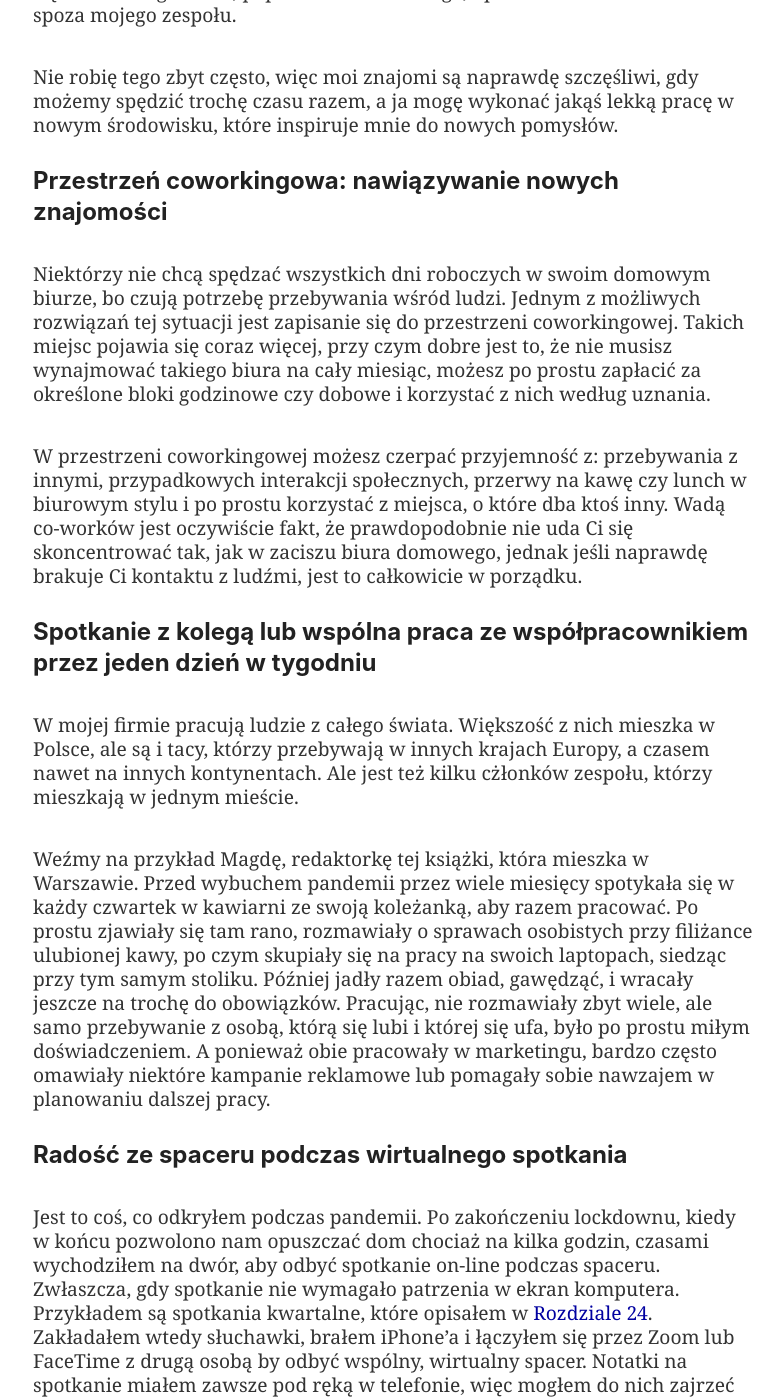
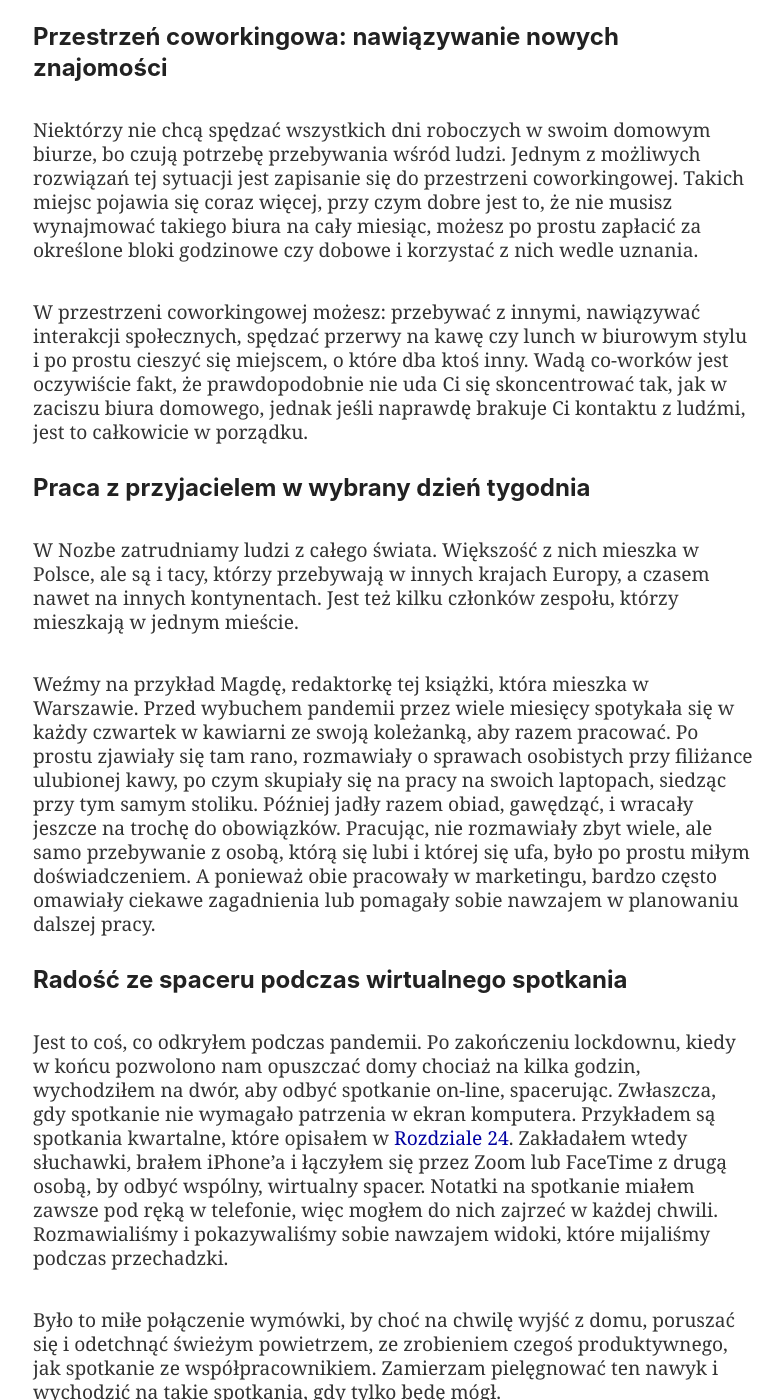
Before and after one commit to Nozbe/NoOffice.org, a Jekyll site: the page built from _pl/offices.md, in a window 1280 px wide and 1400 px high, scrolled down 4822 px. Shown: the whole window, without its empty margins (247-1030 px from the left). Built offline with Jekyll 4.4.1, drawn with Linux system fonts in a browser that asks for light colours; some of the changed text lies outside the part shown.

Commit message:
Update offices.md

```diff
--- a/_pl/offices.md
+++ b/_pl/offices.md
@@ -12,33 +12,33 @@
 
 ## Praca w trybie #NoOffice to praca z dowolnego miejsca na ziemi!
 
-To, co kocham najbardziej w pracy zdalnej, to swoboda pracy z dowolnego miejsca na ziemi i o dowolnej porze dnia.
+To, co kocham najbardziej w pracy zdalnej, to możliwość pracy z dowolnego miejsca na ziemi i o dowolnej porze dnia.
 
-W [Rozdziale 21](/21/) wyjaśniłem istotne znaczenie zaprojektowania domowego biura, które pomoże Ci wydajnie pracować w zaciszu własnego lokum. W [Rozdziale 22](/22/) pisałem jak ważna jest prawidłowa równowaga między życiem osobistym i zawodowym. Dzięki elastycznym godzinom pracy i dobrej komunikacji z pozostałymi domownikami z łatwością dopasujesz godziny pracy do życia rodzinnego.
+W [Rozdziale 21](/21/) zachęcałem do uważnego projektowania domowego biura, w którym można wydajnie pracować w zaciszu własnego domu. W [Rozdziale 22](/22/) pisałem jak ważna jest prawidłowa równowaga między życiem osobistym i zawodowym. Dzięki elastycznym godzinom pracy i dobrej komunikacji z pozostałymi domownikami z łatwością dopasujesz godziny pracy do życia rodzinnego.
 
-W tym rozdziale skupimy się jednak na innym rodzaju elastyczności, którą zyskujesz jako osoba pracująca w trybie *Nie Ma Biura*. Możesz korzystać z wielu różnych biur!
+W tym rozdziale skupimy się na tym rodzaju elastyczności, który zyskujesz, pracując w trybie *#NoOffice*. Możesz korzystać z wielu różnych biur!
 
 Parafrazując hasło Apple dla App Store: *There's an app for that!* Powiedziałbym, że:
 
-> Jeśli jest jakieś zadanie, to jest na nie biuro!
+> Jeśli masz coś do zrobienia, jest na to biuro!
 
 ## Poznaj wroga produktywności: prokrastynację
 
-Jak pewnie się już domyślasz dzięki lekturze tej książki, bycie CEO Nozbe od ponad 15 lat sprawiło, że stałem się kimś w rodzaju fanatyka produktywności. Rozwijając naszą aplikację, nie tylko pracowałem nad swoją indywidualną produktywnością, ale przeprowadzałem też wywiady z użytkownikami, klientami i znanymi guru produktywności. Wspólnym wrogiem nas wszystkich jest prokrastynacja.
+Jak pewnie się już domyślasz dzięki lekturze tej książki, bycie CEO Nozbe od ponad 15 lat sprawiło, że stałem się kimś w rodzaju fanatyka produktywności. Rozwijając naszą aplikację, nie tylko pracowałem nad swoją indywidualną efektywnością, ale przeprowadzałem też wywiady z użytkownikami, klientami i znanymi guru produktywności. Wspólnym wrogiem nas wszystkich jest prokrastynacja.
 
-Poza powiadomieniami, przerwami, wahaniami nastroju i innymi czynnikami, odczuwamy nieustanną pokusę, aby nie robić tego, nad czym powinniśmy pracować. W końcu jesteśmy tylko ludźmi, których mózg gadzi[^1] próbuje zmusić do sabotowania własnej pracy i chce, abyśmy robili tylko rzeczy łatwe.
+M.in. ze względu na powiadomienia, wytrącanie z koncentracji, wahania nastroju odczuwamy nieustanną pokusę, aby nie robić tego, nad czym powinniśmy pracować. W końcu jesteśmy tylko ludźmi, których mózg gadzi[^1] próbuje zmusić do sabotowania własnych obowiązków i chce, abyśmy robili tylko rzeczy łatwe.
 
-Aby zwyciężyć w walce z nim, trzeba być zaciętym.
+Aby zwyciężyć w walce z nim, trzeba wytrwałości.
 
-Z napisaniem tego rozdziału zwlekałem ponad trzy miesiące! Tak, większość książki miałem gotowe przed lutym 2021 r.[^2], a dziś jest już 2 czerwca 2021 r. I mogę podać wiele wymówek związanych z prowadzeniem firmy, ale faktem jest, że się ociągałem. Tyle w temacie.
+Z napisaniem tego rozdziału zwlekałem ponad trzy miesiące! Tak, większość rozdziałów miałem gotową w poprzednim kwartale roku! I mogę podać wiele wymówek związanych z prowadzeniem firmy, ale faktem jest, że to odwlekałem. Tyle w temacie.
 
 Istnieje wiele sztuczek, które pozwalają zwalczyć prokrastynację i zwiększyć produktywność, a jedną z najbardziej niedocenianych z nich jest zmiana kontekstu i otoczenia. Chodzi o to, aby po prostu wykonywać określone zadania w różnych, wyznaczonych specjalnie dla nich miejscach.
 
-## Po co pracować z jednego miejsca, jeśli można pracować z wielu?
+## Po co pracować tylko z jednego miejsca?
 
 Najproduktywniej pracuje mi się w domowym biurze, które zaprojektowałem w taki sposób, aby idealnie pasowało do mojego sposobu działania. Odkryłem jednak, że nawet przy niemal idealnej konfiguracji nadal lubię czasami popracować z zupełnie innego miejsca!
 
-Zrozumiałem to wiele lat temu, kiedy w moim domu szalała ekipa remontowa i nie mogłem korzystać z domowego biura[^3]. Musiałem zmieniać miejsce pracy w zależności od zadania i choć było to irytujące, zdałem sobie sprawę, że byłem bardzo produktywny i skupiony, ponieważ konkretne miejsce inspirowało mnie do skupienia się na konkretnym zadaniu. Później, dzieląc się tą historią z innymi ludźmi, spostrzegłem, że nie jestem jedyny i inni również stosują ten trik.
+Zrozumiałem to wiele lat temu, kiedy w moim domu szalała ekipa remontowa i nie mogłem korzystać z domowego biura[^3]. Musiałem zmieniać miejsce pracy w zależności od zadania i choć było to irytujące, zdałem sobie sprawę, że byłem bardzo produktywny i skoncentrowany, ponieważ różne miejsca inspirowały mnie do skupienia się na konkretnych zadaniach. Później, dzieląc się tą historią ze znajomymi, spostrzegłem, że nie jestem jedyny i inni również stosują ten trik.
 
 ## Przykłady różnych biur do różnych zadań
 
@@ -50,52 +50,52 @@
 
 ### Balkon mojego domowego biura idealnym miejscem do dłuższego pisania
 
-W moim domowym biurze mam balkon, z którego przez lata nie korzystałem zbyt często. Niedługo przed pandemią postanowiłem jednak przystosować go do pracy. Zainstalowałem wysuwany baldachim, który osłania balkon, zapewniając na nim cień. Kupiłem również stolik i dwa krzesła. Nic specjalnego.
+W moim domowym biurze mam balkon, z którego przez lata nie korzystałem za często. Niedługo przed pandemią postanowiłem jednak przystosować go do pracy. Zainstalowałem wysuwany baldachim, który osłania balkon, zapewniając mi cień. Kupiłem również stolik i dwa krzesła. Nic specjalnego.
 
-Balkon okazał się nagle całkiem przyjemnym miejscem do siedzenia, podziwiania widoków i pisania. Słowa te również piszę na owym balkonie. I wiecie co? Muszę przyznać, że przez ostatnie trzy miesiące, kiedy się ociągałem, nie korzystałem za często z tego "biura". Teraz jednak na nim jestem. I piszę!
+Balkon okazał się nagle całkiem przyjemnym miejscem do siedzenia, podziwiania widoków i pisania. Słowa te również piszę, siedząc na balkonie. I wiesz co? Muszę przyznać, że przez ostatnie trzy miesiące, kiedy się ociągałem, wcale nie korzystałem z tego "biura". Teraz jednak na nim jestem. I piszę!
 
-### Kawiarnia lub samochód na przegląd tygodniowy
+### Kawiarnia lub samochód i przegląd tygodniowy
 
-W [Rozdziale 16](/16/) o regularnych podsumowaniach i w [Rozdziale 17](/17/) o Piąteczkach pisałem o znaczeniu regularnego przeprowadzania *Przeglądu Tygodniowego*. Okazuje się, że nie mamy problemu z umawianiem spotkań z innymi ludźmi, ale umawianie się na spotkanie z samym sobą w celu przeprowadzenia szczegółowego podsumowania tygodniowego jest uciążliwe i bardzo często tego unikamy. Mimo, że nadal z całych sił wierzę w tę koncepcję, mi również zdarzyło się pomijać wykonywanie przeglądów przez dobrych kilka tygodni. Dlatego, aby uniknąć tego błędu w przyszłości, stworzyłem specjalny proces, który przebiega w sposób następujący:
+W [Rozdziale 16](/16/) o regularnych podsumowaniach i w [Rozdziale 17](/17/) o Piąteczkach pisałem o znaczeniu regularnego przeprowadzania *przeglądu tygodniowego*. Okazuje się, że nie mamy problemu z umawianiem spotkań z innymi ludźmi, ale umawianie się na spotkanie z samym sobą w celu przeprowadzenia szczegółowego podsumowania tygodnia jest uciążliwe i bardzo często tego unikamy. Mimo, że nadal z całych sił wierzę w tę koncepcję, mi również zdarzyło się pomijać przeglądy przez miesiąc lub dłużej. Dlatego, aby uniknąć tego błędu w przyszłości, stworzyłem specjalny proces, który przebiega w sposób następujący:
 
-- w piątki przed 9 rano zabieram córki do szkoły;
-- potem NIE wracam do domu, tylko idę do kawiarni, gdzie zamawiam kawę i butelkę wody gazowanej;
+- w piątek przed 9 rano zabieram córki do szkoły;
+- potem NIE wracam do domu, tylko idę do kawiarni, gdzie zamawiam kawę i butelkę wody mineralnej;
 - siedzę tam przez 1-2 godziny, robię przegląd i nie wychodzę, dopóki nie skończę (w razie potrzeby zamawiam kolejną filiżankę kawy i wodę);
 - dla dodatkowego skupienia zakładam słuchawki i słucham albumu fortepianowego Ludovico Einaudi.[^4]
 
 Możecie mi wierzyć, że ilekroć przychodził piątek i nie podążałem tym torem, w większości przypadków po prostu pomijałem przegląd tygodniowy. Serio![^5]
 
-Gdy wybuchła pandemia i kawiarnie były albo zamknięte, albo po prostu nie czułem się komfortowo, przebywając w nich, robiłem jeszcze coś innego. Zawoziłem dzieci do szkoły i jechałem w jakies spokojne miejsce z pięknym widokiem, po czym robiłem przegląd w samochodzie. iPada ze stabilnym łączem internetowym w zupełności wystarczał, aby przejrzeć wszystkie moje projekty i zadania w Nozbe.[^6]
+Gdy wybuchła pandemia i kawiarnie były albo zamknięte, albo po prostu nie czułem się komfortowo, przebywając w nich, robiłem jeszcze coś innego. Zawoziłem dzieci do szkoły i jechałem w jakieś spokojne miejsce z pięknym widokiem, po czym robiłem przegląd w samochodzie. iPad ze stabilnym łączem internetowym w zupełności wystarczał, aby przejrzeć wszystkie moje projekty i zadania w Nozbe.[^6]
 
 ### Wpadanie do biur znajomych: interakcje społeczne i lekka praca
 
-Wielu z moich przyjaciół nadal pracuje w tradycyjnych biurach. Moja żona również ma to szczęście i codziennie pracuje w jednym z piękniejszych biur, jakie widziałem. Dlatego czasami, gdy mam ochotę na zmiany, a także na trochę kontaktu z ludźmi, wpadam do biur znajomych. Spotykamy się na lunch lub kawę i bardzo często okazuje się, że mają wolne biurko, z którego mogę skorzystać przez godzinkę lub dwie. To dobra wymówka, aby wyrwać się z domowego biura, popatrzeć na coś innego, i porozmawiać z osobami spoza mojego zespołu.
+Wielu z moich przyjaciół nadal pracuje w tradycyjnych biurach. Moja żona urzęduje w jednym z piękniejszych biur, jakie widziałem. Dlatego czasami, gdy mam ochotę na zmiany, a także na trochę kontaktu z ludźmi, wpadam do biur znajomych. Spotykamy się na lunch lub kawę i bardzo często okazuje się, że mają wolne biurko, z którego mogę skorzystać przez godzinkę lub dwie. To dobra wymówka, aby wyrwać się z domowego biura, zmienić otoczenie, i porozmawiać z osobami spoza mojego zespołu.
 
 Nie robię tego zbyt często, więc moi znajomi są naprawdę szczęśliwi, gdy możemy spędzić trochę czasu razem, a ja mogę wykonać jakąś lekką pracę w nowym środowisku, które inspiruje mnie do nowych pomysłów.
 
 ### Przestrzeń coworkingowa: nawiązywanie nowych znajomości
 
-Niektórzy nie chcą spędzać wszystkich dni roboczych w swoim domowym biurze, bo czują potrzebę przebywania wśród ludzi. Jednym z możliwych rozwiązań tej sytuacji jest zapisanie się do przestrzeni coworkingowej. Takich miejsc pojawia się coraz więcej, przy czym dobre jest to, że nie musisz wynajmować takiego biura na cały miesiąc, możesz po prostu zapłacić za określone bloki godzinowe czy dobowe i korzystać z nich według uznania.
+Niektórzy nie chcą spędzać wszystkich dni roboczych w swoim domowym biurze, bo czują potrzebę przebywania wśród ludzi. Jednym z możliwych rozwiązań tej sytuacji jest zapisanie się do przestrzeni coworkingowej. Takich miejsc pojawia się coraz więcej, przy czym dobre jest to, że nie musisz wynajmować takiego biura na cały miesiąc, możesz po prostu zapłacić za określone bloki godzinowe czy dobowe i korzystać z nich wedle uznania.
 
-W przestrzeni coworkingowej możesz czerpać przyjemność z: przebywania z innymi, przypadkowych interakcji społecznych, przerwy na kawę czy lunch w biurowym stylu i po prostu korzystać z miejsca, o które dba ktoś inny. Wadą co-worków jest oczywiście fakt, że prawdopodobnie nie uda Ci się skoncentrować tak, jak w zaciszu biura domowego, jednak jeśli naprawdę brakuje Ci kontaktu z ludźmi, jest to całkowicie w porządku.
+W przestrzeni coworkingowej możesz: przebywać z innymi, nawiązywać interakcji społecznych, spędzać przerwy na kawę czy lunch w biurowym stylu i po prostu cieszyć się miejscem, o które dba ktoś inny. Wadą co-worków jest oczywiście fakt, że prawdopodobnie nie uda Ci się skoncentrować tak, jak w zaciszu biura domowego, jednak jeśli naprawdę brakuje Ci kontaktu z ludźmi, jest to całkowicie w porządku.
 
-### Spotkanie z kolegą lub wspólna praca ze współpracownikiem przez jeden dzień w tygodniu
+### Praca z przyjacielem w wybrany dzień tygodnia
 
-W mojej firmie pracują ludzie z całego świata. Większość z nich mieszka w Polsce, ale są i tacy, którzy przebywają w innych krajach Europy, a czasem nawet na innych kontynentach. Ale jest też kilku cżłonków zespołu, którzy mieszkają w jednym mieście.
+W Nozbe zatrudniamy ludzi z całego świata. Większość z nich mieszka w Polsce, ale są i tacy, którzy przebywają w innych krajach Europy, a czasem nawet na innych kontynentach. Jest też kilku członków zespołu, którzy mieszkają w jednym mieście.
 
-Weźmy na przykład Magdę, redaktorkę tej książki, która mieszka w Warszawie. Przed wybuchem pandemii przez wiele miesięcy spotykała się w każdy czwartek w kawiarni ze swoją koleżanką, aby razem pracować. Po prostu zjawiały się tam rano, rozmawiały o sprawach osobistych przy filiżance ulubionej kawy, po czym skupiały się na pracy na swoich laptopach, siedząc przy tym samym stoliku. Później jadły razem obiad, gawędząć, i wracały jeszcze na trochę do obowiązków. Pracując, nie rozmawiały zbyt wiele, ale samo przebywanie z osobą, którą się lubi i której się ufa, było po prostu miłym doświadczeniem. A ponieważ obie pracowały w marketingu, bardzo często omawiały niektóre kampanie reklamowe lub pomagały sobie nawzajem w planowaniu dalszej pracy.
+Weźmy na przykład Magdę, redaktorkę tej książki, która mieszka w Warszawie. Przed wybuchem pandemii przez wiele miesięcy spotykała się w każdy czwartek w kawiarni ze swoją koleżanką, aby razem pracować. Po prostu zjawiały się tam rano, rozmawiały o sprawach osobistych przy filiżance ulubionej kawy, po czym skupiały się na pracy na swoich laptopach, siedząc przy tym samym stoliku. Później jadły razem obiad, gawędząć, i wracały jeszcze na trochę do obowiązków. Pracując, nie rozmawiały zbyt wiele, ale samo przebywanie z osobą, którą się lubi i której się ufa, było po prostu miłym doświadczeniem. A ponieważ obie pracowały w marketingu, bardzo często omawiały ciekawe zagadnienia lub pomagały sobie nawzajem w planowaniu dalszej pracy.
 
 ### Radość ze spaceru podczas wirtualnego spotkania
 
-Jest to coś, co odkryłem podczas pandemii. Po zakończeniu lockdownu, kiedy w końcu pozwolono nam opuszczać dom chociaż na kilka godzin, czasami wychodziłem na dwór, aby odbyć spotkanie on-line podczas spaceru. Zwłaszcza, gdy spotkanie nie wymagało patrzenia w ekran komputera. Przykładem są spotkania kwartalne, które opisałem w [Rozdziale 24](/24/). Zakładałem wtedy słuchawki, brałem iPhone'a i łączyłem się przez Zoom lub FaceTime z drugą osobą by odbyć wspólny, wirtualny spacer. Notatki na spotkanie miałem zawsze pod ręką w telefonie, więc mogłem do nich zajrzeć w każdej chwili. Rozmawialiśmy i pokazywaliśmy sobie nawzajem widoki, które mijaliśmy podczas *wspólnego wirtualnego* spaceru.
+Jest to coś, co odkryłem podczas pandemii. Po zakończeniu lockdownu, kiedy w końcu pozwolono nam opuszczać domy chociaż na kilka godzin, wychodziłem na dwór, aby odbyć spotkanie on-line, spacerując. Zwłaszcza, gdy spotkanie nie wymagało patrzenia w ekran komputera. Przykładem są spotkania kwartalne, które opisałem w [Rozdziale 24](/24/). Zakładałem wtedy słuchawki, brałem iPhone'a i łączyłem się przez Zoom lub FaceTime z drugą osobą, by odbyć wspólny, wirtualny spacer. Notatki na spotkanie miałem zawsze pod ręką w telefonie, więc mogłem do nich zajrzeć w każdej chwili. Rozmawialiśmy i pokazywaliśmy sobie nawzajem widoki, które mijaliśmy podczas przechadzki.
 
-Było to miłe połączenie wymówki, by choć na chwilę wyjść z domu, poruszać się i odetchnąć świeżym powietrzem, a jednocześnie zrobić w tym czasie coś produktywnego, jak spotkanie ze współpracownikiem. Zamierzam pielęgnować ten nawyk i wychodzić na takie spotkania, gdy tylko będę mógł.
+Było to miłe połączenie wymówki, by choć na chwilę wyjść z domu, poruszać się i odetchnąć świeżym powietrzem, ze zrobieniem czegoś produktywnego, jak spotkanie ze współpracownikiem. Zamierzam pielęgnować ten nawyk i wychodzić na takie spotkania, gdy tylko będę mógł.
 
 ### Nomadyczny tryb życia? Czemu by nie?
 
-Radek, szef programistów w Nozbe oraz współprowadzący audycji „The Podcast”, w 2017 i 2018 roku prowadził *nomadyczny tryb życia*. Rzadko wówczas przebywał w swoim domowym biurze. Jego dziewczyna mieszkała w innym mieście, więc po prostu wskakiwał do pociągu, przyjeżdżał do niej, zostawał na kilka dni i stamtąd pracował. W podobny sposób odwiedzał także znajomych. Kilka dni tutaj, kilka dni tam, a w międzyczasie - praca z pociągu.
+Radek, szef programistów w Nozbe oraz współprowadzący audycji „The Podcast” w 2017 i 2018 roku prowadził *nomadyczny tryb życia*. Rzadko wówczas przebywał w swoim domowym biurze. Jego dziewczyna mieszkała w innym mieście, więc po prostu wskakiwał do pociągu, przyjeżdżał do niej, zostawał na kilka dni i stamtąd pracował. W podobny sposób odwiedzał także znajomych. Kilka dni tutaj, kilka dni tam, a w międzyczasie - praca z pociągu.
 
-W ten sposób mógł faktycznie czerpać dużo korzyści z pracy zdalnej. Nie musiał brać specjalnie urlopu, mógł po prostu pracować w tym czasie z różnych miejsc. Wyjaśnił mi, że kluczem do tego, aby taki styl życia się sprawdził, była dobrze przemyślana lista rzeczy do spakowania z zestawem ubrań i wszystkimi niezbędnymi kablami do laptopa na czele. Ponadto w miejscach, które często odwiedzał, znajdował sobie lokalizacje idealne zarówno do jedzenia, jak i do pracy, aby polowanie na jedzenie lub dobrze działające Wi-Fi nie było powtarzającym się problemem.[^7]
+W ten sposób mógł faktycznie czerpać dużo korzyści z pracy zdalnej. Nie musiał wykorzystywać urlopu, mógł po prostu pracować w tym czasie z różnych miejsc. Wyjaśnił mi, że kluczem do tego, aby taki styl życia się sprawdził, jest dobrze przemyślana lista rzeczy do spakowania z zestawem ubrań i wszystkich niezbędnych kabli i urządzeń. Ponadto w miejscach, które często odwiedzał, znajdował sobie lokalizacje idealne zarówno do jedzenia, jak i do pracy, aby polowanie na jedzenie lub dobrze działające Wi-Fi nie było powtarzającym się problemem.[^7]
 
 Do naszej firmy dołączył niedawno Mijam, który przez większą część roku żyje w busie przerobionym na campera. Podróżuje po Europie w poszukiwaniu dobrych miejsc do wspinaczki, pracując jednocześnie dla Nozbe. Kiedy go zatrudniałem, był we Francji, później wrócił do Polski, by stamtąd ruszyć na Majorkę. Zastanawiam się, dokąd wybierze się w następnej kolejności. W busie ma wszystko, czego potrzebuje, w tym baterie, panele słoneczne i łóżko. Pracuje rano i wieczorem, a w dzień uprawia wspinaczkę. Zwykle zostaje w jakimś miejscu na tydzień, wykorzystując weekendy jako czas na przeprowadzkę swojego domu na kółkach w nowe miejsce. Ciekawy styl życia, prawda?
 
```
